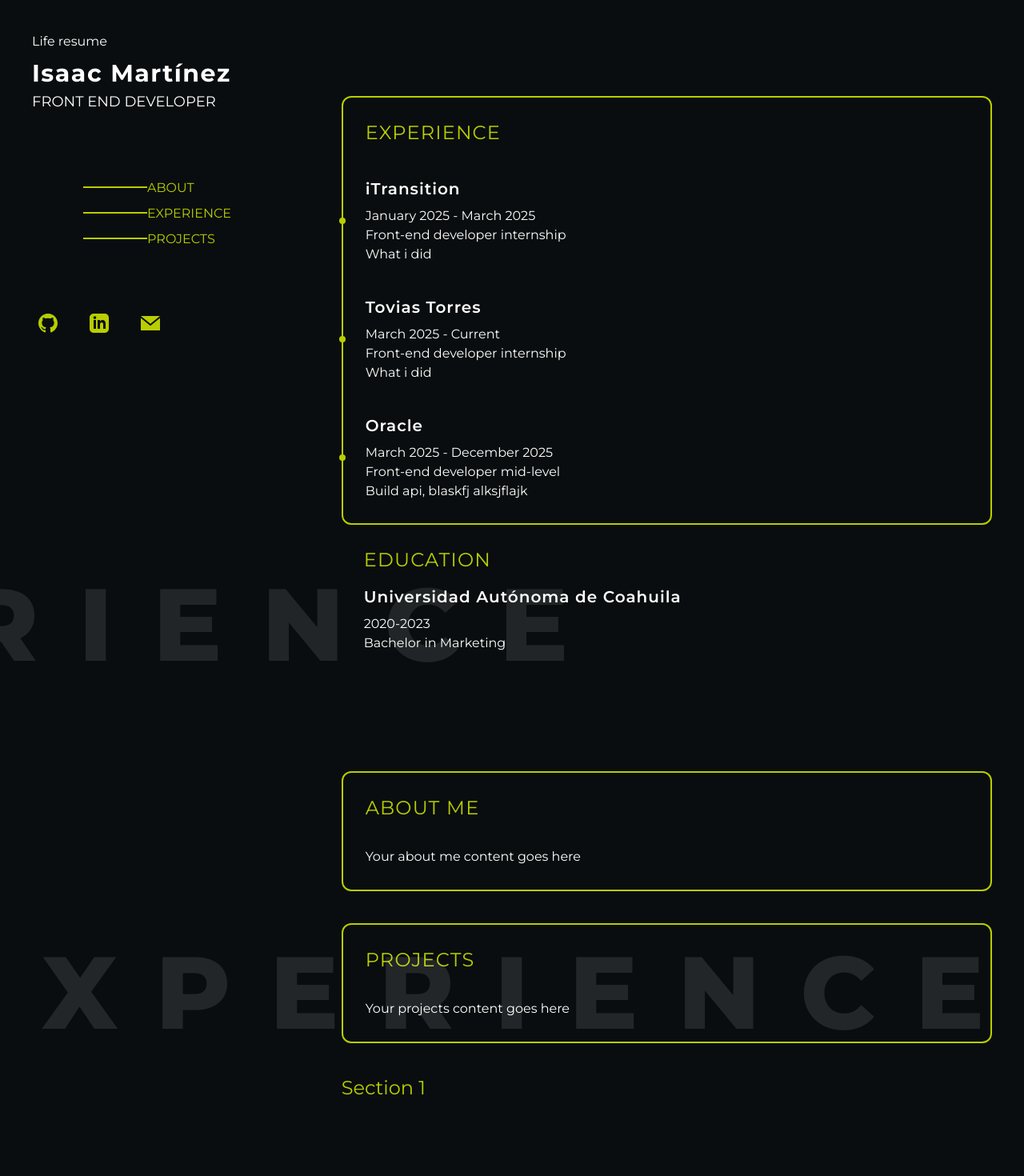
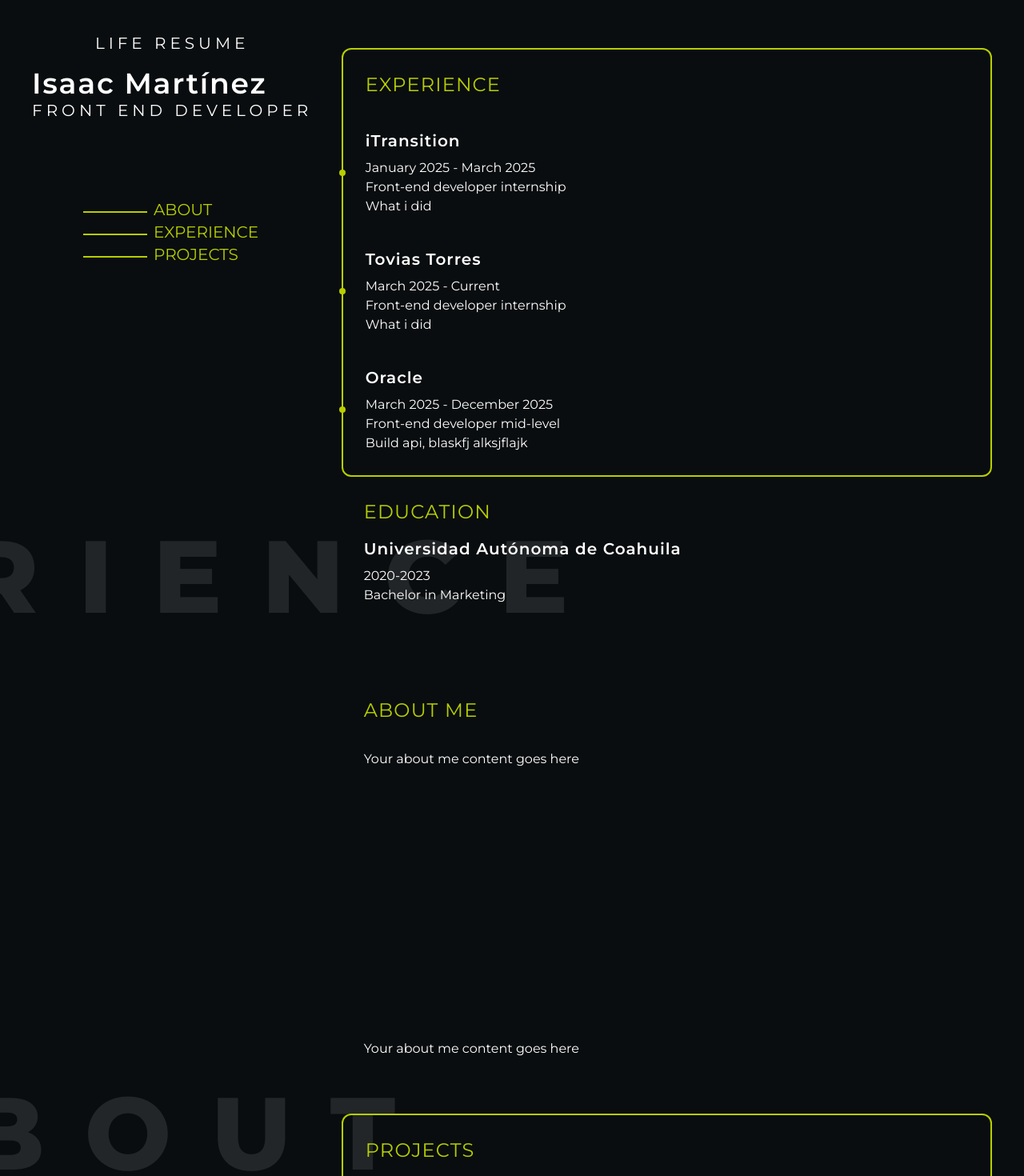
Before and after one commit to Milin7/nextjs-landing-page, a Next.js app: page / in a window 1280 px wide. Shown: the top 1470 px of the page at 80% size. Before the commit the page ends 1376 px from the top, so only its background shows below. Built offline with nearby package versions, Linux system fonts and the light colour scheme.

Commit message:
im/visual: fix styling for SideBar component

```diff
--- a/app/components/SectionCard.tsx
+++ b/app/components/SectionCard.tsx
@@ -9,9 +9,9 @@ type SectionCardProps = {
 
 export default function SectionCard({ title }: SectionCardProps) {
   return (
-    <>
+    <div className="relative h-full w-full">
       {title === "Experience" && (
-        <div className="mt-10 py-20 mr-10">
+        <div className="mt-10 py-5 mr-10">
           <div className=" border-2 text-white border-landing-neon rounded-xl p-7">
             <Typography component="h2" variant="heading2" color="neon" mb="8">
               {title}
@@ -19,13 +19,6 @@ export default function SectionCard({ title }: SectionCardProps) {
             {jobs.map((job) => (
               <ExperienceCard key={job.id} jobList={job} />
             ))}
-            <Typography
-              className="absolute bottom-0 right-0"
-              component="div"
-              variant="heading1"
-            >
-              {title}
-            </Typography>
           </div>
           <div className="relative p-7">
             {education.map((school) => (
@@ -60,16 +53,49 @@ export default function SectionCard({ title }: SectionCardProps) {
         </div>
       )}
       {title === "About me" && (
-        <div className="mt-10 mr-10">
-          <div className="border-2 text-white border-landing-neon rounded-xl p-7">
-            <Typography component="h2" variant="heading2" color="neon" mb="8">
+        <>
+          <div id="about-me" className=" mt-10 mr-10">
+            <div className=" text-white p-7">
+              <Typography component="h2" variant="heading2" color="neon" mb="8">
+                {title}
+              </Typography>
+              <Typography variant="paragraph" color="white">
+                Your about me content goes here
+              </Typography>
+              <br />
+              <br />
+
+              <br />
+
+              <br />
+
+              <br />
+
+              <br />
+              <br />
+              <br />
+              <br />
+              <br />
+              <br />
+              <br />
+              <br />
+              <br />
+
+              <br />
+
+              <Typography variant="paragraph" color="white">
+                Your about me content goes here
+              </Typography>
+            </div>
+            <Typography
+              className="absolute w-full right-155"
+              component="div"
+              variant="heading1"
+            >
               {title}
             </Typography>
-            <Typography variant="paragraph" color="white">
-              Your about me content goes here
-            </Typography>
           </div>
-        </div>
+        </>
       )}
       {title === "Projects" && (
         <div className="mt-10 mr-10">
@@ -83,6 +109,6 @@ export default function SectionCard({ title }: SectionCardProps) {
           </div>
         </div>
       )}
-    </>
+    </div>
   );
 }
--- a/app/components/SideBar.tsx
+++ b/app/components/SideBar.tsx
@@ -1,19 +1,57 @@
+import Link from "next/link";
+import Typography from "./Typography";
+
 export default function SideBar() {
   return (
-    <div className="mt-10 ml-10 m-10  col-span-1">
-      <div className=" fixed  text-landing-white col-span-1 grid grid-cols-1 grid-rows-10 h-96">
+    <div className="relative mt-10 ml-10 m-10  col-span-1">
+      <div className="fixed text-landing-white col-span-1 grid grid-cols-1 grid-rows-10 h-96">
         {/* h1 SHOULD BE REPLACED for IM logo */}
-        <h1 className="">Life resume </h1>
-        <h2 className=" font-bold text-3xl tracking-wider">Isaac Martínez</h2>
-        <span className=" uppercase tracking-normal text-lg pt-1">
+        <div>
+          <Typography
+            component="h1"
+            variant="mainHeading"
+            className="flex justify-center"
+          >
+            Life resume{" "}
+          </Typography>
+          <div>
+            <Typography
+              component="h2"
+              mt="4"
+              variant="heading3"
+              className="text-4xl"
+            >
+              Isaac Martínez
+            </Typography>
+            <Typography component="span" mt="2" mb="32" variant="mainHeading">
               Front End Developer
-        </span>
-        <div className="  row-span-8 text-landing-neon mt-20">
-          <div className=" grid grid-cols-6 mb-2">
-            <div className=" col-span-3 border-t-2 border-landing-neon mt-2.5 w-20 ml-16"></div>
-            <span className=" col-span-3 uppercase ">about</span>
+            </Typography>
           </div>
-          <div className=" grid grid-cols-6 mb-2">
+          <Link href="#about-me">
+            <Typography variant="start" component="div" mt="24">
+              <div className="border-t-2 border-landing-neon mt-4 w-20 ml-16 mr-2"></div>
+              <Typography component="h3" variant="heading4" color="neon">
+                about
+              </Typography>
+            </Typography>
+          </Link>
+
+          <Typography variant="start" component="div">
+            <div className="border-t-2 border-landing-neon mt-4 w-20 ml-16 mr-2"></div>
+            <Typography component="h3" variant="heading4" color="neon">
+              experience
+            </Typography>
+          </Typography>
+          <Typography variant="start" component="div">
+            <div className="border-t-2 border-landing-neon mt-4 w-20 ml-16 mr-2"></div>
+            <Typography component="h3" variant="heading4" color="neon">
+              Projects
+            </Typography>
+          </Typography>
+        </div>
+      </div>
+
+      {/* <div className=" grid grid-cols-6 mb-2">
           <div className=" col-span-3 border-t-2 border-landing-neon mt-2.5 w-20 ml-16"></div>
           <span className=" col-span-3 uppercase">Experience</span>
         </div>
@@ -21,8 +59,7 @@ export default function SideBar() {
           <div className=" col-span-3 border-t-2 border-landing-neon mt-2.5 w-20 ml-16"></div>
           <span className=" col-span-3 uppercase">Projects</span>
         </div>
-        </div>
-        <div className="row-span-2 flex gap-6">
+        <div className="justify-center row-span-2 flex gap-6">
           <a
             href="https://github.com/yourusername"
             target="_blank"
@@ -72,8 +109,7 @@ export default function SideBar() {
               <path d="M12 12.713l-11.985-9.713h23.97l-11.985 9.713zm0 2.574l-12-9.725v15.438h24v-15.438l-12 9.725z" />
             </svg>
           </a>
-        </div>
-      </div>
+        </div> */}
     </div>
   );
 }
--- a/app/components/Typography.tsx
+++ b/app/components/Typography.tsx
@@ -14,6 +14,7 @@ type Props = {
     | "heading2"
     | "heading3"
     | "heading4"
+    | "mainHeading"
     | "paragraph"
     | "text-sm"
     | "text-base"
@@ -21,7 +22,9 @@ type Props = {
     | "text-xl"
     | "text-2xl"
     | "text-3xl"
-    | "text-4xl";
+    | "text-4xl"
+    | "center"
+    | "start";
 };
 
 const colorStyles = {
@@ -31,11 +34,11 @@ const colorStyles = {
 };
 
 const variantStyles = {
-  heading1:
-    "text-9xl opacity-10 font-extrabold tracking-wide-20 w-fit uppercase",
-  heading2: "text-2xl tracking-wider w-fit uppercase ",
-  heading3: "text-xl font-semibold tracking-wider w-fit ",
-  heading4: "text-lg tracking-wider w-fit uppercase",
+  heading1: "text-9xl opacity-10 font-extrabold tracking-wide-50 uppercase",
+  heading2: "text-2xl tracking-wider uppercase ",
+  heading3: "text-xl font-semibold tracking-wider ",
+  heading4: "text-xl  uppercase",
+  mainHeading: "text-xl tracking-wide-5 uppercase",
   paragraph: "text-base leading-relaxed",
   "text-sm": "text-sm",
   "text-base": "text-base",
@@ -44,6 +47,8 @@ const variantStyles = {
   "text-2xl": "text-2xl",
   "text-3xl": "text-3xl",
   "text-4xl": "text-4xl",
+  center: "flex justify-center",
+  start: "flex justify-start",
 };
 
 const marginBottomStyles = {
--- a/app/globals.css
+++ b/app/globals.css
@@ -4,7 +4,9 @@
   --color-landing-grey: #090d0f;
   --color-landing-white: #ffffff;
   --color-landing-neon: #b8ce00;
-  --tracking-wide-20: 50px;
+  --tracking-wide-5: 5px;
+  --tracking-wide-10: 10px;
+  --tracking-wide-50: 50px;
 }
 
 /* Animación para el SVG dentro del componente ExperienceCard */
--- a/app/layout.tsx
+++ b/app/layout.tsx
@@ -25,7 +25,7 @@ export default function RootLayout({
     <html lang="en">
       <body className={`bg-landing-grey ${montserrat.className} antialiased`}>
         {/* <CustomCursor /> */}
-        <div className="grid relative grid-cols-3">
+        <div className="grid grid-cols-3">
           <SideBar />
           <div className=" col-span-2">{children}</div>
         </div>
```
Lines whose indentation alone changed are shown as unchanged.
